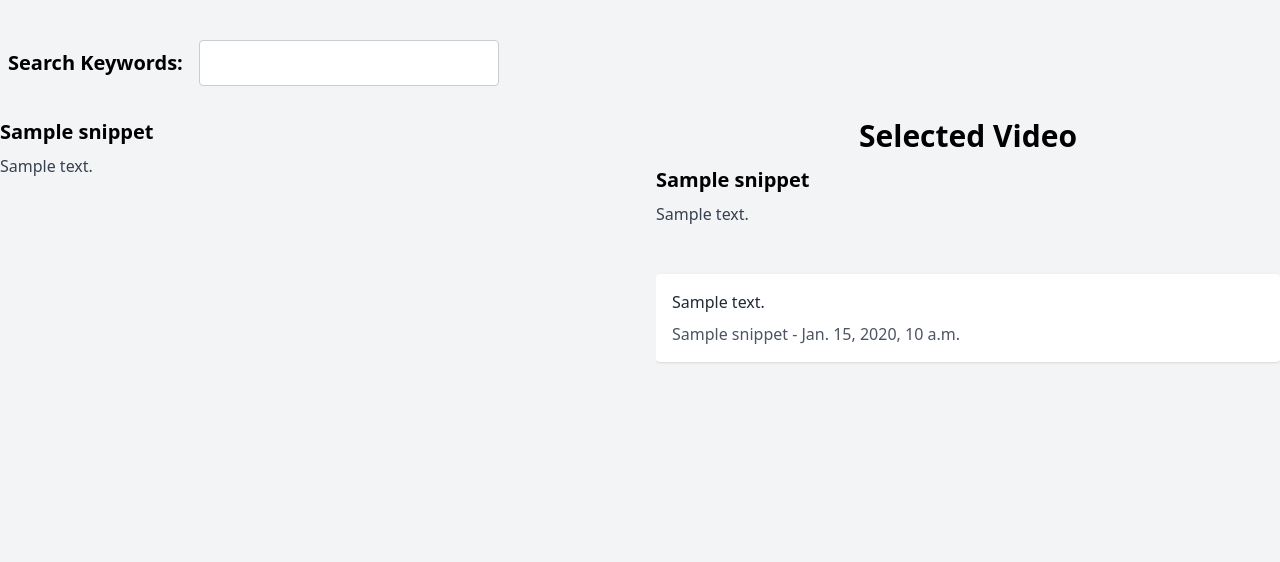
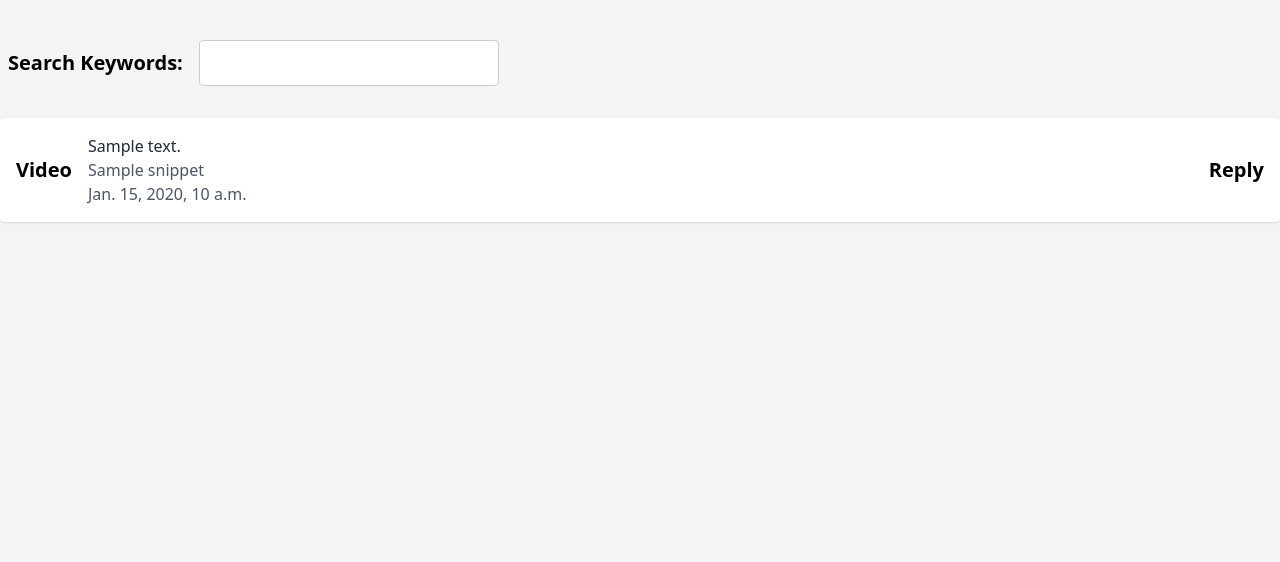
Before and after one commit to wanrimanullang/scrapper-app, a Django app: template scrapper_crypto/templates/youtube_results.html in a window 1280 px wide. Shown: the top 562 px of the page. After the commit the page ends 223 px from the top, so only its background shows below. Run offline with Django 4.2, Linux system fonts and the light colour scheme; the template is opened without the code that fills it: most values are stand-ins (such as "Sample title", 1, 10 or a date in 2020); some libraries are stand-ins or nearby versions.

Commit message:
Updated reddit and youtube template

```diff
--- a/scrapper_crypto/templates/youtube_results.html
+++ b/scrapper_crypto/templates/youtube_results.html
@@ -47,7 +47,7 @@
         }
     </style>
     <script src="https://cdn.tailwindcss.com"></script>
-    <script src="https://code.jquery.com/jquery-3.7.1.min.js"></script>
+    <!-- <script src="https://code.jquery.com/jquery-3.7.1.min.js"></script> -->
 </head>
 <body class="bg-gray-100 font-sans">
     <div class="container mx-auto mt-10">
@@ -59,47 +59,46 @@
         </form>
         <div>
             <div class="mb-8">
-                <div class="grid grid-cols-8 mb-4 gap-8">
-                    <div class="md:col-span-4 lg:col-span-4 col-span-8">
+                <div class="w-full mb-4">
+                    <!-- <div class="w-full">
                         {% for video in youtube_results.items %}
-                            <div class="w-full youtube-topic cursor-pointer mb-12" data-video-id="{{video.id.videoId}}">
-                                <div class="w-full">
-                                    <h2 class="text-xl font-bold mb-2">{{ video.snippet.title }}</h2>
-                                    <p class="text-gray-700 mb-4">{{ video.snippet.description }}</p>
-                                </div>
-                                <!-- <iframe
-                                    width="100%"
-                                    height="360"
-                                    src="https://www.youtube.com/embed/{{ video.id.videoId }}"
-                                    frameborder="0"
-                                    allowfullscreen
-                                ></iframe> -->
+                        <div class="w-full youtube-topic cursor-pointer mb-12" data-video-id="{{video.id.videoId}}">
+                            <div class="w-full">
+                                <a href="https://www.youtube.com/watch?v={{video.id.videoId}}" class="text-xl font-bold mb-2" target="_blank">
+                                    {{ video.snippet.title }}
+                                </a>
+                                <p class="text-gray-700 mb-4">{{ video.snippet.description }}</p>
                             </div>
+                        </div>
                         {% endfor %}
-                    </div>
-                    <div class="md:col-span-4 lg:col-span-4 col-span-8 flex sm:justify-end justify-center">
-                        <div class="w-full h-[1080px] overflow-y-auto sticky top-0">
-                            <p class="text-center text-3xl mb-3 font-semibold"> Selected Video </p>
+                    </div> -->
+                    <div class="w-full flex sm:justify-end justify-center">
+                        <div class="w-full sticky top-0 h-min">
+                            <!-- <p class="text-center text-3xl mb-3 font-semibold"> Selected Video </p> -->
                             {% for video in youtube_results.items %}
                                 <div class="comment-container" data-video-id="{{video.id.videoId}}">
-                                    <div class="w-full mb-12">
+                                    <!-- <div class="w-full">
                                         <div class="w-full">
                                             <h2 class="text-xl font-bold mb-2">{{ video.snippet.title }}</h2>
                                             <p class="text-gray-700 mb-4">{{ video.snippet.description }}</p>
                                         </div>
-                                        <!-- <iframe
-                                            width="100%"
-                                            height="360"
-                                            src="https://www.youtube.com/embed/{{ video.id.videoId }}"
-                                            frameborder="0"
-                                            allowfullscreen
-                                        ></iframe> -->
-                                    </div>
+                                    </div> -->
                                     {% for comment in comments %}
                                         {% if comment.snippet.videoId == video.id.videoId %}
-                                            <div class="bg-white p-4 rounded shadow mb-2 w-full" data-video-id="{{comment.snippet.videoId}}">
-                                                <p class="text-gray-800">{{ comment.snippet.topLevelComment.snippet.textDisplay|safe }}</p>
-                                                <p class="text-gray-600 mt-2">{{ comment.snippet.topLevelComment.snippet.authorDisplayName }} - {{ comment.snippet.topLevelComment.snippet.publishedAt }}</p>
+                                            <div class="bg-white p-4 rounded shadow mb-2 w-full flex flex-row items-center justify-between gap-4" data-video-id="{{comment.snippet.videoId}}">
+                                                <div class="flex gap-4 items-center">
+                                                    <a href="https://www.youtube.com/watch?v={{video.id.videoId}}" class="text-xl font-bold" target="_blank">
+                                                        Video
+                                                    </a>
+                                                    <div>
+                                                        <p class="text-gray-800">{{ comment.snippet.topLevelComment.snippet.textDisplay|safe }}</p>
+                                                        <a class="text-gray-600" target="_blank" href="{{comment.snippet.topLevelComment.snippet.authorChannelUrl}}">
+                                                            {{ comment.snippet.topLevelComment.snippet.authorDisplayName }}
+                                                        </a>
+                                                        <p class="text-gray-600">{{ comment.snippet.topLevelComment.snippet.publishedAt }}</p>
+                                                    </div>
+                                                </div>
+                                                <a href="https://www.youtube.com/watch?v={{video.id.videoId}}&lc={{comment.id}}" target="_blank" class="text-xl font-bold">Reply</a>
                                             </div>
                                         {% endif %}
                                     {% endfor %}
@@ -111,7 +110,7 @@
             </div>
         </div>
     </div>
-    <script>
+    <!-- <script>
         $(document).ready(function () {
             $(".youtube-topic").click(function () {
                 var selectedTopic = $(this).data("video-id");
@@ -124,6 +123,6 @@
             });
             $(".youtube-topic:first").click();
         });
-    </script>
+    </script> -->
 </body>
 </html>
```
Also changed, not shown: scrapper_crypto/templates/reddit_results.html (+23 -19 lines), scrapper_crypto/views.py (+33 -42 lines).
